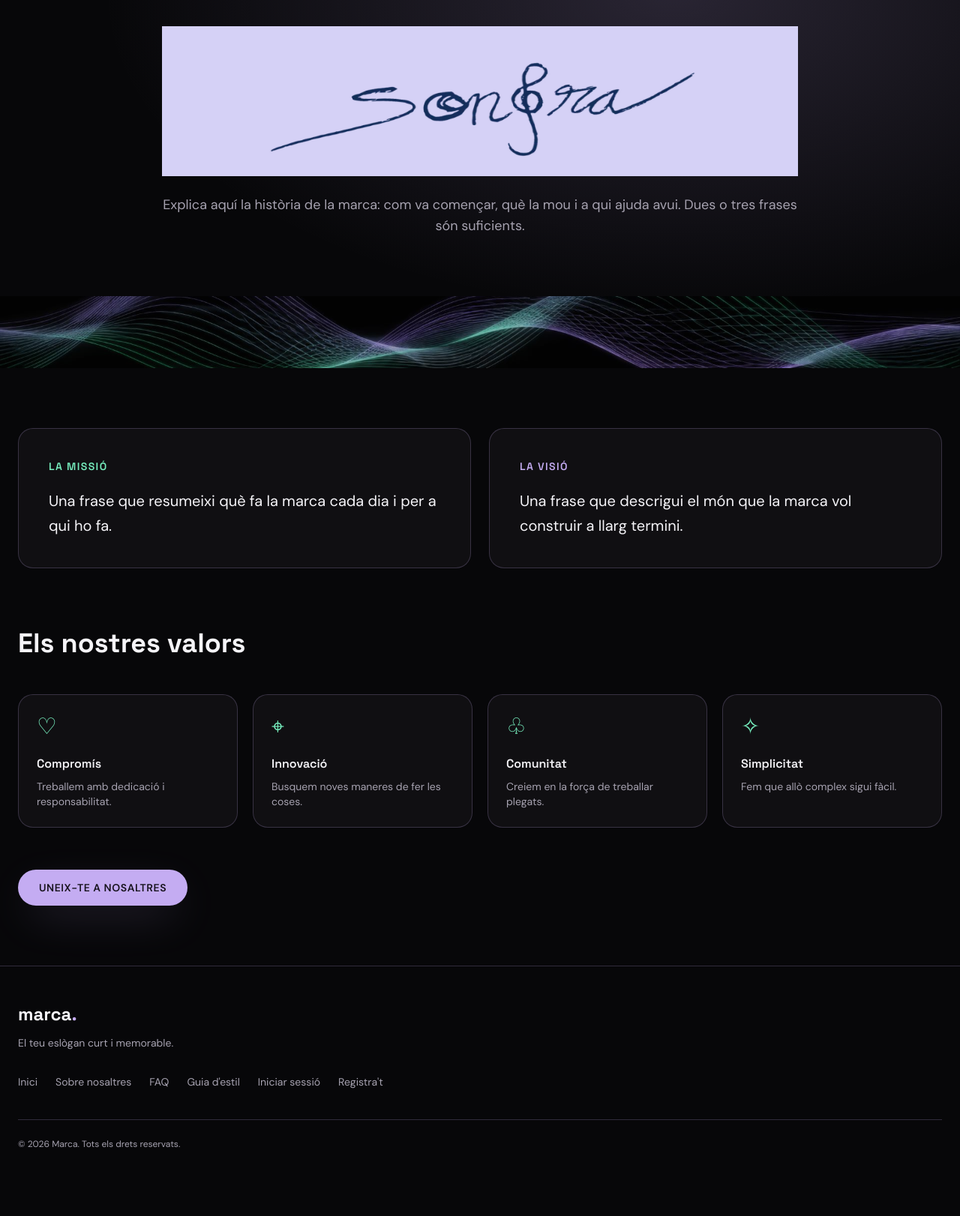
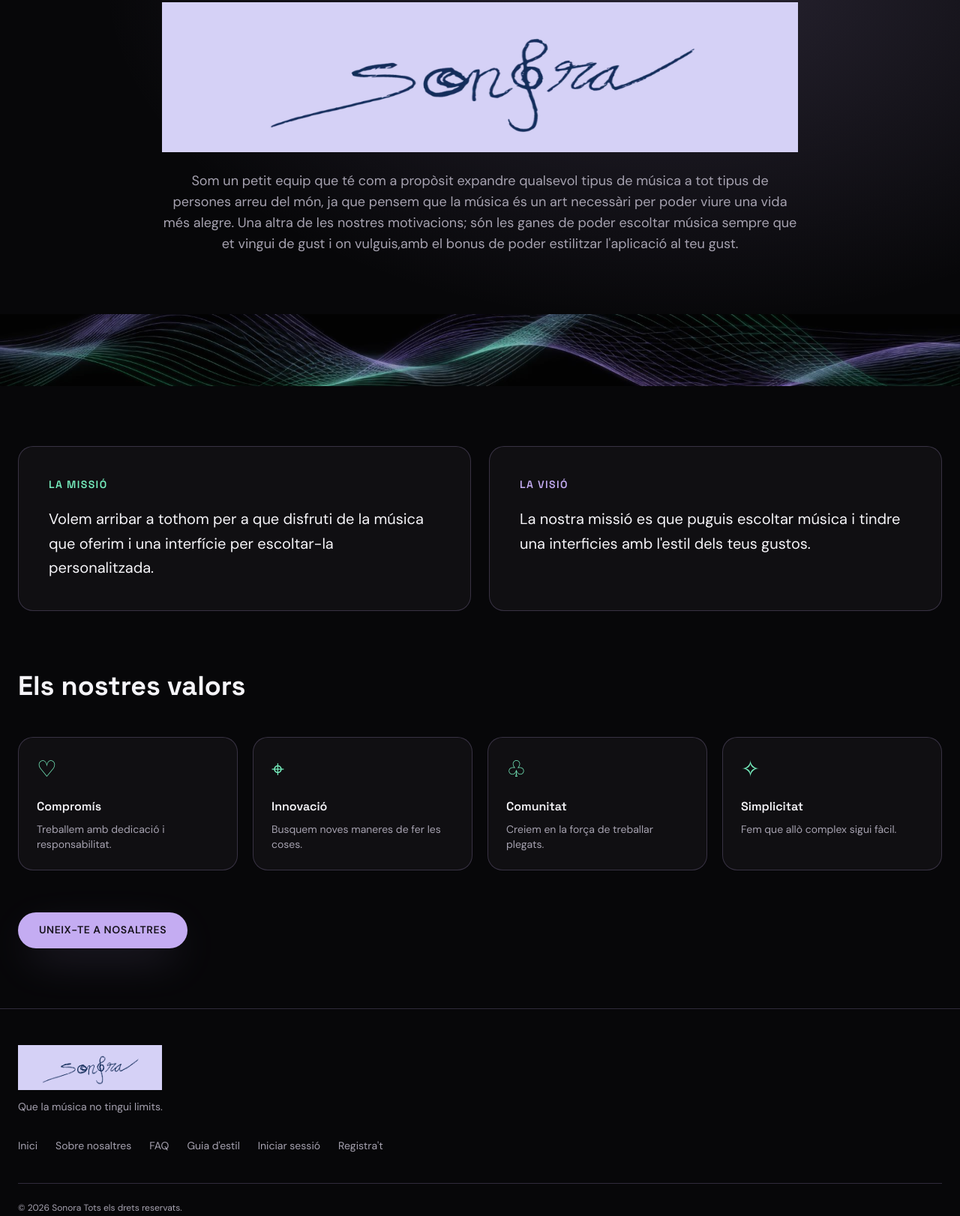
Before and after one commit to 2DAM-202627-PROJECTE/Grup2, a website built with Vite: page about.html in a window 1280 px wide. Shown: the part 322-1944 px from the top of the page at 75% size. Before the commit the page ends 1904 px from the top, so only its background shows below. Built offline with nearby package versions, Linux system fonts and the light colour scheme.

Commit message:
about us acabat

```diff
--- a/about.html
+++ b/about.html
@@ -16,7 +16,7 @@
 <body x-data="siteUI">
     <header class="sticky top-0 z-50 border-b border-border bg-background/90 backdrop-blur-xl">
         <div class="mx-auto flex max-w-7xl items-center justify-between px-6 py-4"><a href="index.html"
-                class="font-display text-2xl font-bold"><img src="src/assets/logo_Sonora.png" alt="Logo" class="h-30 w-30"><span class="text-primary">.</span></a>
+                class="font-display text-2xl font-bold"><span class="text-primary"><img src="src/assets/logo_Sonora.png" alt="Logo" class="h-30 w-30"></span></a>
             <nav class="hidden items-center gap-8 md:flex"><a href="index.html"
                     class="text-sm text-muted hover:text-primary">Inici</a><a href="about.html"
                     class="text-sm text-muted hover:text-primary">Sobre nosaltres</a><a href="faq.html"
@@ -38,20 +38,18 @@
             <div class="mx-auto max-w-4xl px-6 py-20 text-center">
                 <div class="mb-8 text-6xl text-primary">✦</div>
                 <h1 class="text-4xl font-bold uppercase sm:text-5xl"><img src="src/assets/logoGran.png" alt="Logo" class="h-50 w-1000"></h1>
-                <p class="mt-6 text-lg text-muted">Explica aquí la història de la marca: com va començar, què la mou i a
-                    qui ajuda avui. Dues o tres frases són suficients.</p>
+                <p class="mt-6 text-lg text-muted">Som un petit equip que té com a propòsit expandre qualsevol tipus de música a tot tipus de persones arreu del món, ja que pensem que la música és un art necessàri per poder viure una vida més alegre.
+                    Una altra de les nostres motivacions; són les ganes de poder escoltar música sempre que et vingui de gust i on vulguis,amb el bonus de poder estilitzar l'aplicació al teu gust.</p>
             </div><img src="/wave.jpg" alt="" class="h-24 w-full object-cover opacity-70">
         </section>
         <section class="mx-auto grid max-w-7xl gap-6 px-6 py-20 lg:grid-cols-2">
             <article class="card-surface p-10">
                 <h2 class="text-sm font-semibold uppercase tracking-widest text-mint">La missió</h2>
-                <p class="mt-5 text-xl leading-relaxed">Una frase que resumeixi què fa la marca cada dia i per a qui ho
-                    fa.</p>
+                <p class="mt-5 text-xl leading-relaxed">Volem arribar a tothom per a que disfruti de la música que oferim i una interfície per escoltar-la personalitzada.</p>
             </article>
             <article class="card-surface p-10">
                 <h2 class="text-sm font-semibold uppercase tracking-widest text-primary">La visió</h2>
-                <p class="mt-5 text-xl leading-relaxed">Una frase que descrigui el món que la marca vol construir a
-                    llarg termini.</p>
+                <p class="mt-5 text-xl leading-relaxed">La nostra missió es que puguis escoltar música i tindre una interficies amb l'estil dels teus gustos.</p>
             </article>
         </section>
         <section class="mx-auto max-w-7xl px-6 pb-20">
@@ -68,12 +66,13 @@
     </main>
     <footer class="border-t border-border">
         <div class="mx-auto max-w-7xl px-6 py-12"><a href="index.html"
-                class="font-display text-2xl font-bold">marca<span class="text-primary">.</span></a>
-            <p class="mt-3 text-sm text-muted">El teu eslògan curt i memorable.</p>
+                class="font-display text-2xl font-bold"><span class="text-primary"><img src="src/assets/logoGran.png" alt="Logo" class="h-15 w-48">
+                </span></a>
+            <p class="mt-3 text-sm text-muted">Que la música no tingui limits.</p>
             <div class="mt-8 flex flex-wrap gap-6 text-sm text-muted"><a href="index.html">Inici</a><a
                     href="about.html">Sobre nosaltres</a><a href="faq.html">FAQ</a><a href="guia-estil.html">Guia
                     d'estil</a><a href="login.html">Iniciar sessió</a><a href="register.html">Registra't</a></div>
-            <div class="mt-10 border-t border-border pt-6 text-xs text-muted">© 2026 Marca. Tots els drets reservats.
+            <div class="mt-10 border-t border-border pt-6 text-xs text-muted">© 2026 Sonora Tots els drets reservats.
             </div>
         </div>
     </footer>
```
